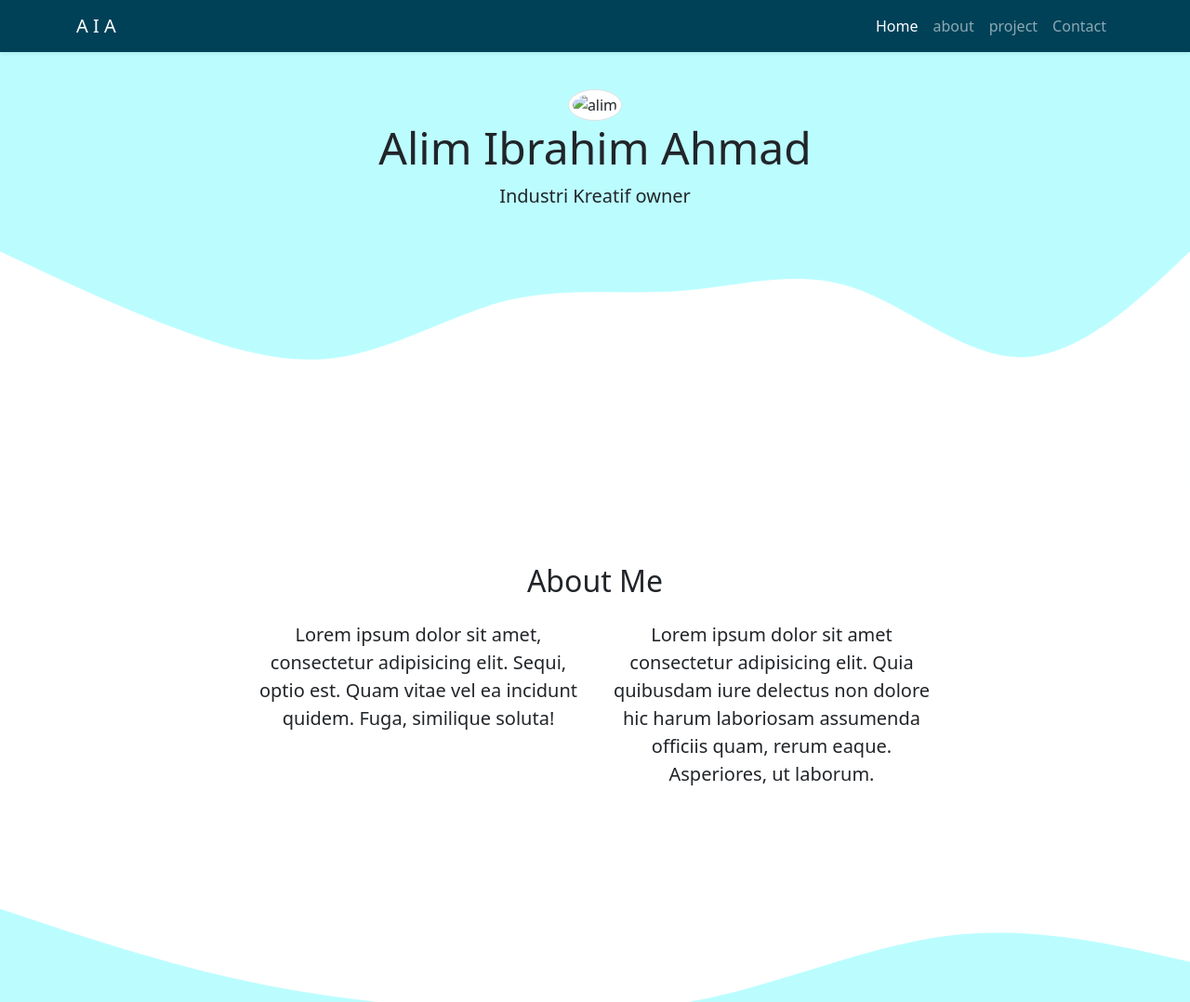
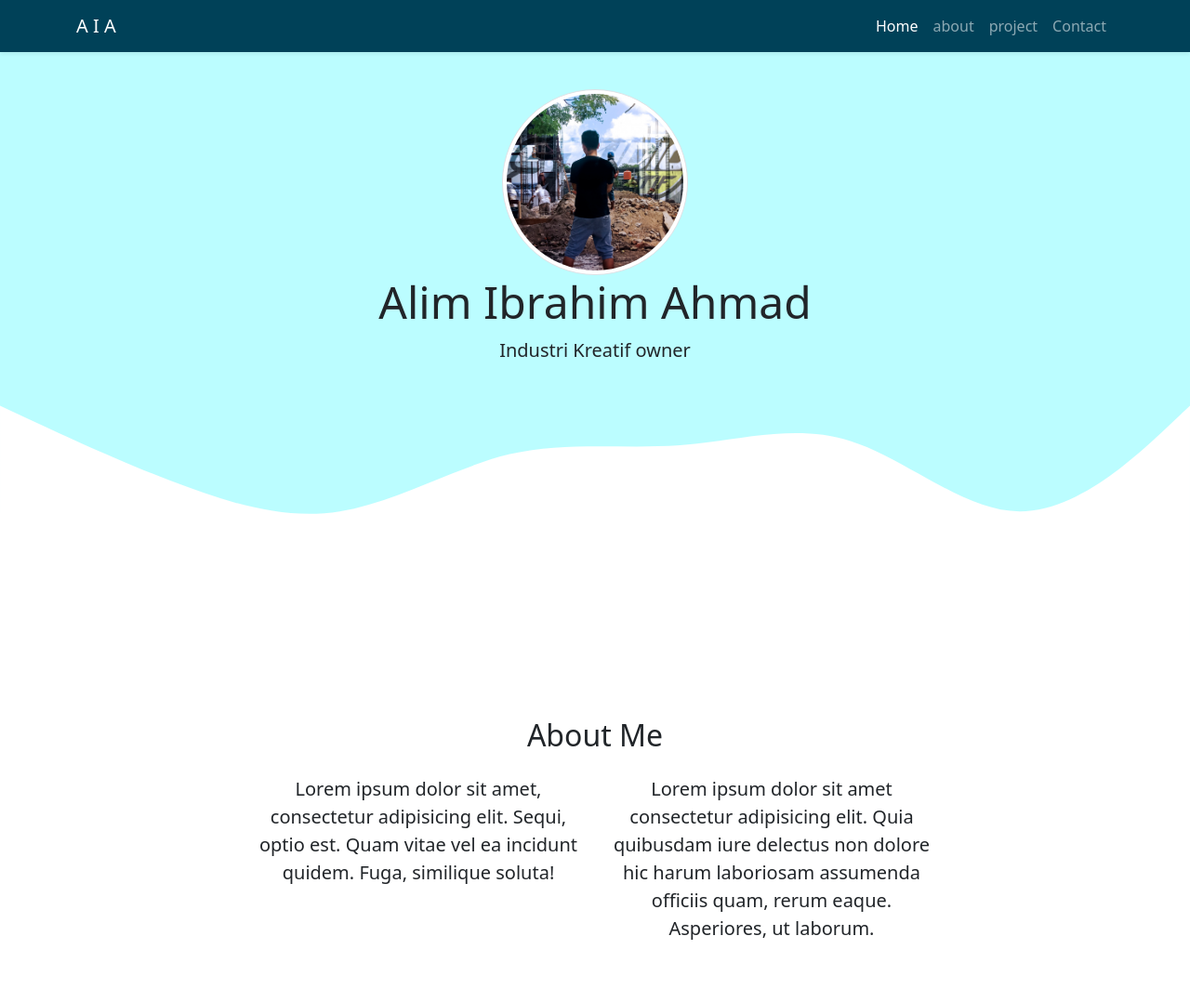
Before and after one commit to alimibrahimahmad/alimibrahim.github.io, a plain HTML site: page index.html in a window 1280 px wide. Shown: the top 1078 px of the page at 93% size. Drawn offline with nearby package versions, Linux system fonts and the light colour scheme; files whose address does not match are found by name.

Commit message:
ganti gambar

```diff
--- a/index.html
+++ b/index.html
@@ -45,7 +45,7 @@
 
     <!-- jumbotron -->
     <section class="jumbotron text-center">
-      <img src="img/SK workshop.jpg" alt="alim" width="200" class="rounded-circle img-thumbnail" />
+      <img src="SK workshop.jpg" alt="alim" width="200" class="rounded-circle img-thumbnail" />
       <h1 class="display-5 fw-normal">Alim Ibrahim Ahmad</h1>
       <p class="lead">Industri Kreatif owner</p>
       <svg xmlns="http://www.w3.org/2000/svg" viewBox="0 0 1440 320">
```
